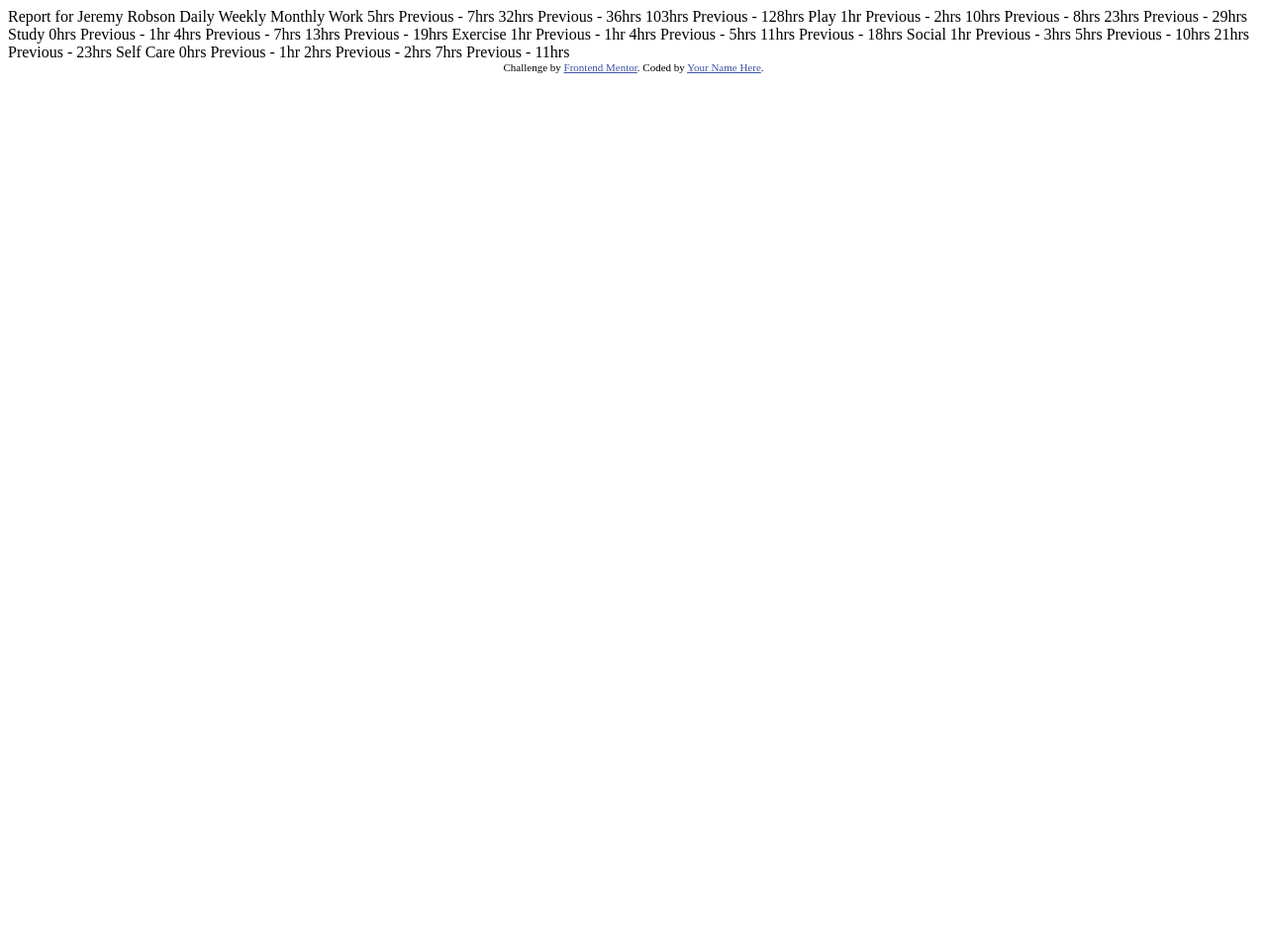
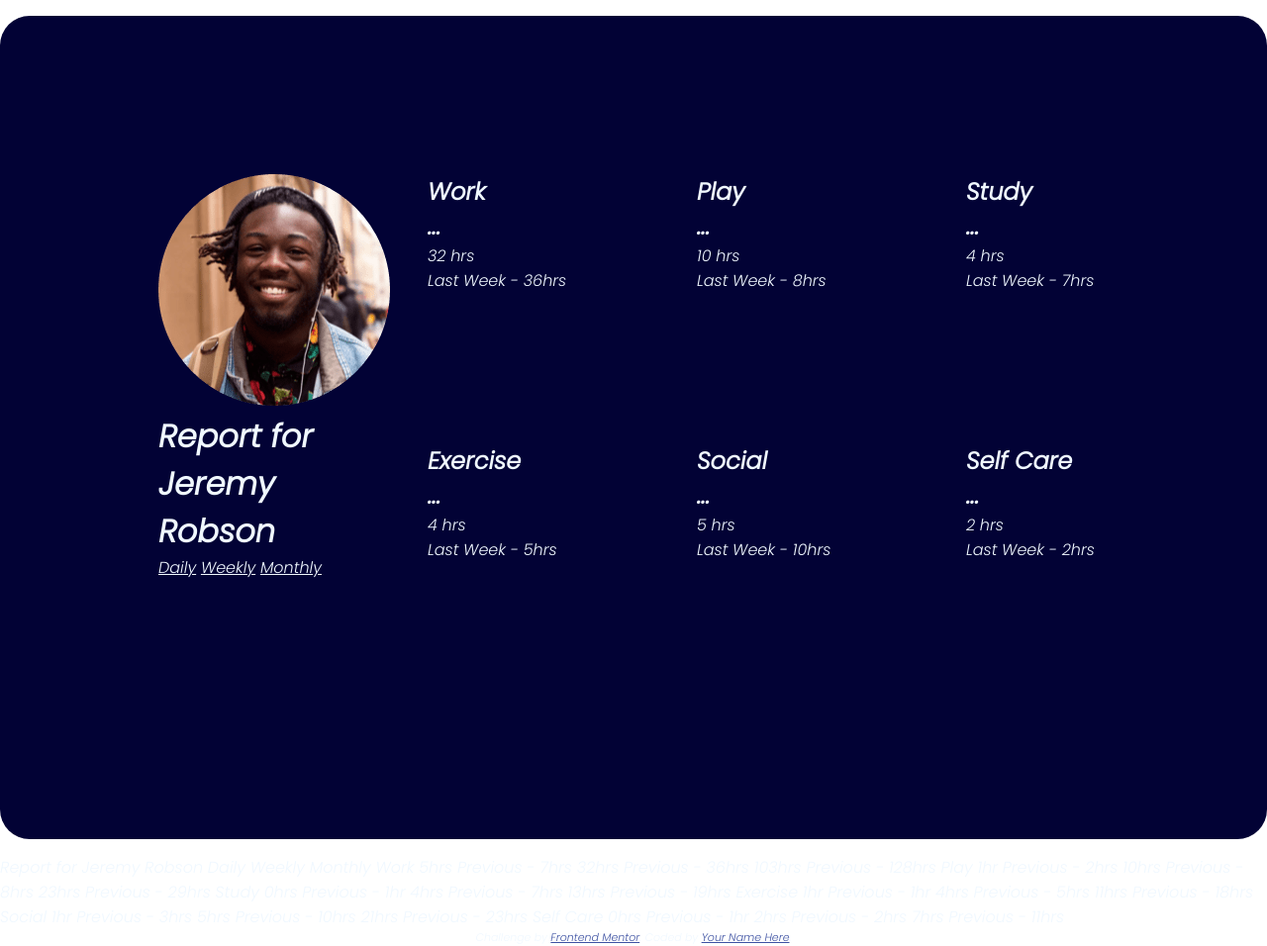
Before and after one commit to ozkan4186/time--tracking, a plain HTML site: page index.html in a window 1280 px wide. Shown: the whole page at 99% size. Before the commit the page ends 800 px from the top, so only its background shows below. Drawn offline with Linux system fonts and the light colour scheme.

Commit message:
added file2

```diff
--- a/index.html
+++ b/index.html
@@ -1,80 +1,195 @@
 <!DOCTYPE html>
 <html lang="en">
   <head>
-  <meta charset="UTF-8">
-  <meta name="viewport" content="width=device-width, initial-scale=1.0"> <!-- displays site properly based on user's device -->
+    <meta charset="UTF-8" />
+    <meta name="viewport" content="width=device-width, initial-scale=1.0" />
+    <!-- displays site properly based on user's device -->
 
-  <link rel="icon" type="image/png" sizes="32x32" href="./images/favicon-32x32.png">
+    <link
+      rel="icon"
+      type="image/png"
+      sizes="32x32"
+      href="./images/favicon-32x32.png"
+
+    />
 
     <title>Frontend Mentor | Time tracking dashboard</title>
 
     <!-- Feel free to remove these styles or customise in your own stylesheet 👍 -->
     <style>
-    .attribution { font-size: 11px; text-align: center; }
-    .attribution a { color: hsl(228, 45%, 44%); }
+      .attribution {
+        font-size: 11px;
+        text-align: center;
+      }
+      .attribution a {
+        color: hsl(228, 45%, 44%);
+      }
     </style>
+    <link rel="stylesheet" href="style.css">
   </head>
   <body>
+    <main class="container">
+      <div class="box name1">
+        <div class="top1">
+          <img src="./images/image-jeremy.png" alt="" />
 
-  Report for
-  Jeremy Robson
+          <h1>Report for Jeremy Robson</h1>
+          <div class="bottom1">
+            <a href="">Daily</a>
+            <a href="">Weekly</a>
+            <a href="">Monthly</a>
+          </div>
+        </div>
+      </div>
+      <div class="box name2">
+        <div class="bottom">
+          <h2>Work</h2>
+          <h2>...</h2>
 
-  Daily
-  Weekly
-  Monthly
+          <p class="hrs">32 hrs</p>
+          <p>Last Week - 36hrs</p>
+        </div>
+      </div>
+      <div class="box name3">
+        <div class="bottom">
+          <div class="boxheader">
+            <h2>Play</h2>
+            <h2>...</h2>
+          </div>
 
-  Work
-  5hrs <!-- daily -->
-  Previous - 7hrs <!-- daily -->
-  32hrs <!-- weekly -->
-  Previous - 36hrs <!-- weekly -->
-  103hrs <!-- monthly -->
-  Previous - 128hrs <!-- monthly -->
-
-  Play
-  1hr <!-- daily -->
-  Previous - 2hrs <!-- daily -->
-  10hrs <!-- weekly -->
-  Previous - 8hrs <!-- weekly -->
-  23hrs <!-- monthly -->
-  Previous - 29hrs <!-- monthly -->
-
-  Study
-  0hrs <!-- daily -->
-  Previous - 1hr <!-- daily -->
-  4hrs <!-- weekly -->
-  Previous - 7hrs <!-- weekly -->
-  13hrs <!-- monthly -->
-  Previous - 19hrs <!-- monthly -->
-
-  Exercise
-  1hr <!-- daily -->
-  Previous - 1hr <!-- daily -->
-  4hrs <!-- weekly -->
-  Previous - 5hrs <!-- weekly -->
-  11hrs <!-- monthly -->
-  Previous - 18hrs <!-- monthly -->
-
-  Social
-  1hr <!-- daily -->
-  Previous - 3hrs <!-- daily -->
-  5hrs <!-- weekly -->
-  Previous - 10hrs <!-- weekly -->
-  21hrs <!-- monthly -->
-  Previous - 23hrs <!-- monthly -->
-
-  Self Care
-  0hrs <!-- daily -->
-  Previous - 1hr <!-- daily -->
-  2hrs <!-- weekly -->
-  Previous - 2hrs <!-- weekly -->
-  7hrs <!-- monthly -->
-  Previous - 11hrs <!-- monthly -->
+          <p class="hrs">10 hrs</p>
+          <p>Last Week - 8hrs</p>
+        </div>
+      </div>
+      <div class="box name4">
+        <div class="bottom">
+          <div class="boxheader">
+            <h2>Study</h2>
+            <h2>...</h2>
+          </div>
+          <p class="hrs">4 hrs</p>
+          <p>Last Week - 7hrs</p>
+        </div>
+      </div>
+      <div class="box name5">
+        <div class="bottom">
+          <div class="boxheader">
+            <h2>Exercise</h2>
+            <h2>...</h2>
+          </div>
+          <p class="hrs">4 hrs</p>
+          <p>Last Week - 5hrs</p>
+        </div>
+      </div>
+      <div class="box name6">
+        <div class="bottom">
+          <div class="boxheader">
+            <h2>Social</h2>
+            <h2>...</h2>
+          </div>
+          <p class="hrs">5 hrs</p>
+          <p>Last Week - 10hrs</p>
+        </div>
+      </div>
+      <div class="box name7">
+        <div class="bottom">
+          <div class="boxheader">
+            <h2>Self Care</h2>
+            <h2>...</h2>
+          </div>
+          <p class="hrs">2 hrs</p>
+          <p>Last Week - 2hrs</p>
+        </div>
+      </div>
+    </main>
 
 
+  </body>
+</html>
+
+    Report for Jeremy Robson Daily Weekly Monthly Work 5hrs
+    <!-- daily -->
+    Previous - 7hrs
+    <!-- daily -->
+    32hrs
+    <!-- weekly -->
+    Previous - 36hrs
+    <!-- weekly -->
+    103hrs
+    <!-- monthly -->
+    Previous - 128hrs
+    <!-- monthly -->
+
+    Play 1hr
+    <!-- daily -->
+    Previous - 2hrs
+    <!-- daily -->
+    10hrs
+    <!-- weekly -->
+    Previous - 8hrs
+    <!-- weekly -->
+    23hrs
+    <!-- monthly -->
+    Previous - 29hrs
+    <!-- monthly -->
+
+    Study 0hrs
+    <!-- daily -->
+    Previous - 1hr
+    <!-- daily -->
+    4hrs
+    <!-- weekly -->
+    Previous - 7hrs
+    <!-- weekly -->
+    13hrs
+    <!-- monthly -->
+    Previous - 19hrs
+    <!-- monthly -->
+
+    Exercise 1hr
+    <!-- daily -->
+    Previous - 1hr
+    <!-- daily -->
+    4hrs
+    <!-- weekly -->
+    Previous - 5hrs
+    <!-- weekly -->
+    11hrs
+    <!-- monthly -->
+    Previous - 18hrs
+    <!-- monthly -->
+
+    Social 1hr
+    <!-- daily -->
+    Previous - 3hrs
+    <!-- daily -->
+    5hrs
+    <!-- weekly -->
+    Previous - 10hrs
+    <!-- weekly -->
+    21hrs
+    <!-- monthly -->
+    Previous - 23hrs
+    <!-- monthly -->
+
+    Self Care 0hrs
+    <!-- daily -->
+    Previous - 1hr
+    <!-- daily -->
+    2hrs
+    <!-- weekly -->
+    Previous - 2hrs
+    <!-- weekly -->
+    7hrs
+    <!-- monthly -->
+    Previous - 11hrs
+    <!-- monthly -->
+
     <div class="attribution">
-    Challenge by <a href="https://www.frontendmentor.io?ref=challenge" target="_blank">Frontend Mentor</a>.
-    Coded by <a href="#">Your Name Here</a>.
+      Challenge by
+      <a href="https://www.frontendmentor.io?ref=challenge" target="_blank"
+        >Frontend Mentor</a
+      >. Coded by <a href="#">Your Name Here</a>.
     </div>
   </body>
 </html>
--- /dev/null
+++ b/style.css
@@ -0,0 +1,26 @@
+@import url("https://fonts.googleapis.com/css2?family=Poppins:ital,wght@1,300&family=Space+Mono&display=swap");
+
+* {
+  box-sizing: border-box;
+  padding: 0;
+  margin: 0;
+  color: aliceblue;
+  font-family: "Poppins", sans-serif;
+}
+
+main.container {
+  background-color: rgb(2, 2, 53);
+  width: 80rem;
+  height: 100%;
+  margin: 1rem auto;
+  display: grid;
+  grid-template-columns: 15rem 15rem 15rem 15rem;
+  grid-template-rows: 15rem 15rem;
+  padding: 10rem;
+  border-radius: 30px;
+  gap: 2rem;
+}
+
+.name1 {
+  grid-area: 1/1 / span 2 / span 1;
+}
```
Lines whose indentation alone changed are shown as unchanged.
